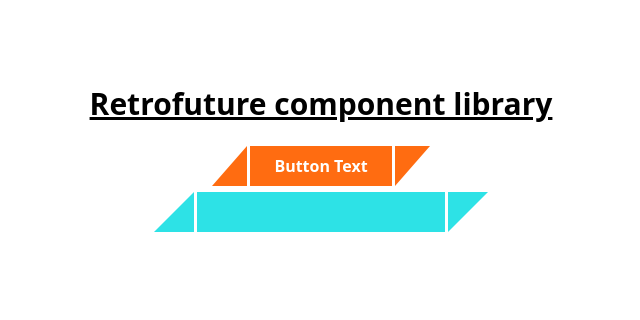
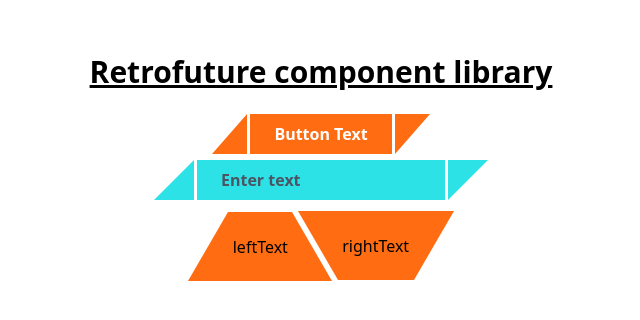
Before and after one commit to fractal-bootcamp/retro-comp-library, a React (Vite) app in the folder frontend/: page / in a window 1280 px wide. Shown: the part 238-558 px from the top of the page, without its empty margins (319-959 px from the left). Built offline with nearby package versions, Linux system fonts and the light colour scheme.

Commit message:
update app.tsx

```diff
--- a/frontend/src/App.tsx
+++ b/frontend/src/App.tsx
@@ -1,8 +1,11 @@
-import React from 'react';
+import React, { useState } from 'react';
 import Button from './components/Button';
 import TextInput from './components/TextInput';
+import TransformingButton from './components/TransformingButton';
 
-function App() {
+const App: React.FC = () => {
+  const [rightText, setRightText] = useState<string>('');
+
   return (
     <div className="flex justify-center items-center h-screen">
       <div className="text-center">
@@ -12,12 +15,17 @@ function App() {
         <br />
         <Button text="Button Text" />
         <br />
-        <div>
-          <TextInput />
+        <div className="mb-4">
+          <TextInput
+            value={rightText}
+            placeholder="Enter text"
+            onChange={(e) => setRightText(e.target.value)}
+          />
         </div>
+        <TransformingButton leftInput={"leftText"} rightInput={"rightText"} />
       </div>
     </div>
   );
-}
+};
 
 export default App;
```
